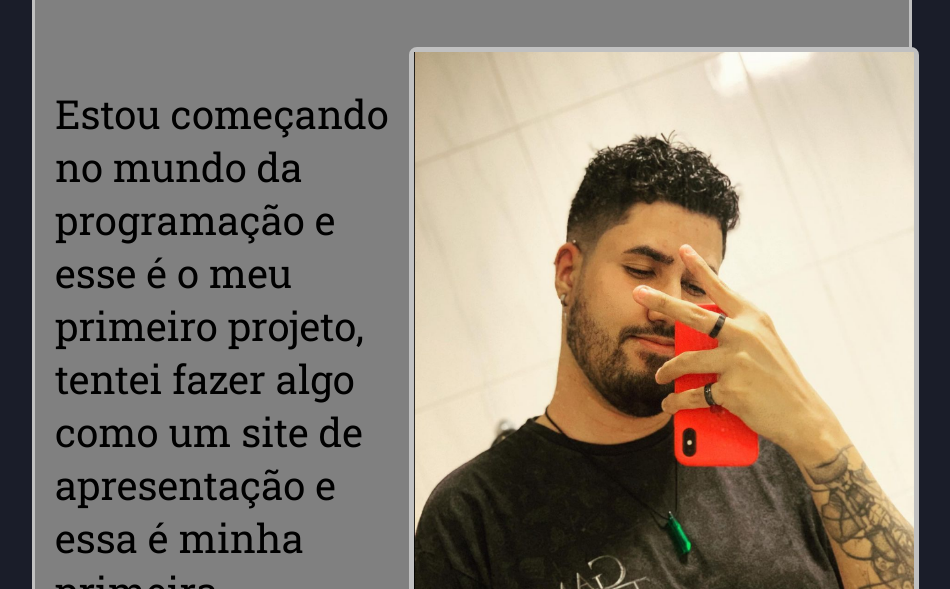
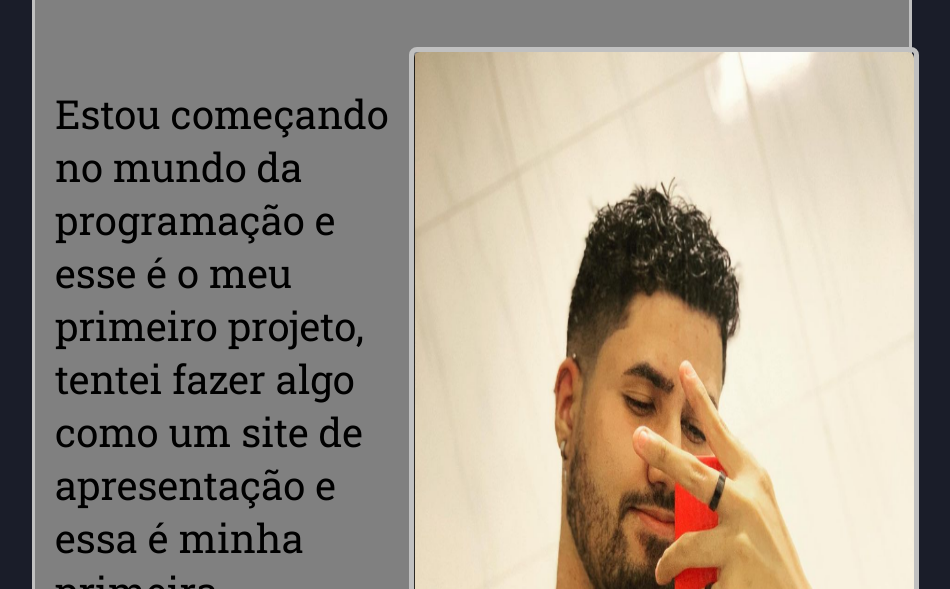
Before and after one commit to lFaaL/Curriculo, a plain HTML site: page index.html in a window 1280 px wide. Shown: the part 211-800 px from the top of the page, without its empty margins (168-1118 px from the left). Drawn offline with Linux system fonts and the light colour scheme.

Commit message:
ajuste da foto
ajuste da foto

```diff
--- a/style.css
+++ b/style.css
@@ -61,6 +61,8 @@ aside{
 
 img{
     width: 500px;
+    height: 100%;
+    border-radius: 6px;
 }
 
 .artigodois{
```
